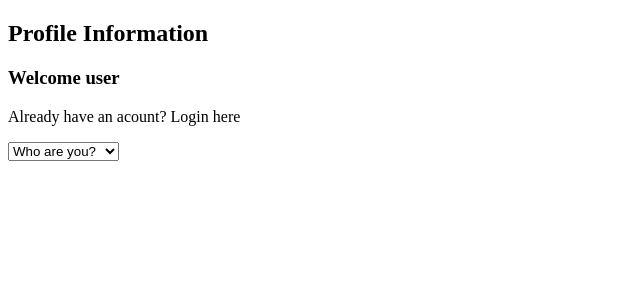
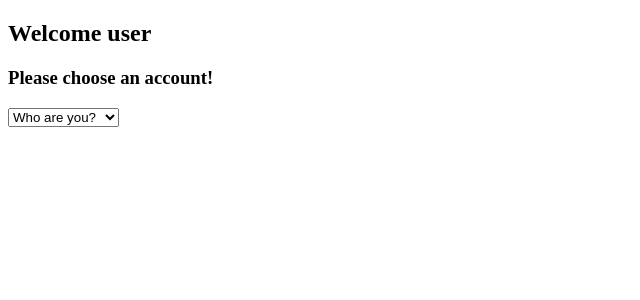
Before and after one commit to DaniReus04/Would-You-Rather...-, a React (Create React App) app: page /create in a window 1280 px wide. Shown: the top 300 px of the page, without its empty margins (0-640 px from the left). Built offline with nearby package versions, Linux system fonts and the light colour scheme; the HTML template or start-up script is replaced by a standard one.

Commit message:
tailwind add

```diff
--- a/package.json
+++ b/package.json
@@ -37,5 +37,8 @@
       "last 1 firefox version",
       "last 1 safari version"
     ]
+  },
+  "devDependencies": {
+    "tailwindcss": "^3.0.7"
   }
 }
--- a/src/pages/logIn/index.js
+++ b/src/pages/logIn/index.js
@@ -10,9 +10,8 @@ function useProfile() {
 
   return (
     <div>
-      <h2>Profile Information</h2>
-      <h3>Welcome user</h3>
-      <p>Already have an acount? Login here</p>
+      <h2>Welcome user</h2>
+      <h3>Please choose an account!</h3>
         <select value="" onChange={onChange}>
           <option>Who are you?</option>
           <option value="tylermcginnis">Tyler McGinnis</option>
```
Also changed, not shown: src/tailwind.config.js (added, +7 -0 lines), 1 other file (tests, documents, lock files or other folders).
